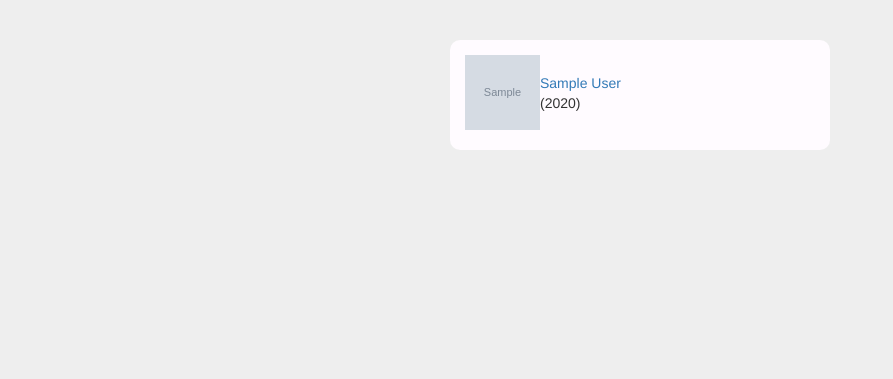
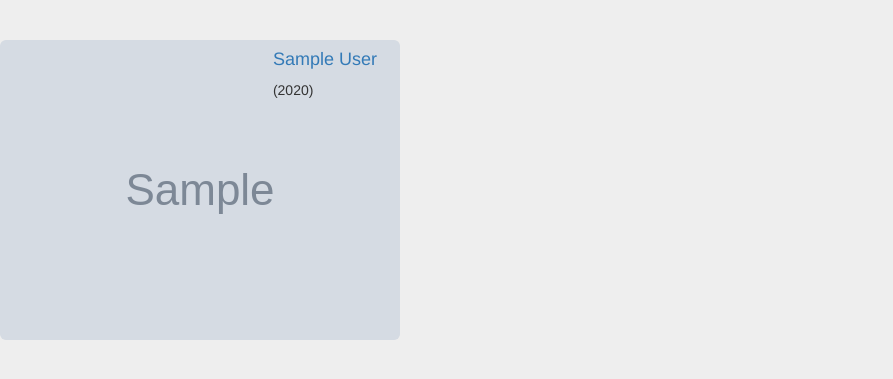
Before and after one commit to gthole/gedgo, a Django app: template templates/default/search_results.html in a window 1280 px wide. Shown: the top 379 px of the page, without its empty margins (0-893 px from the left). Run offline with Django 3.2, Linux system fonts and the light colour scheme; the template is opened without the code that fills it: most values are stand-ins (such as "Sample title", 1, 10 or a date in 2020); grey boxes marked "Sample" are stand-in pictures; some libraries are stand-ins or nearby versions.

Commit message:
Fix up search view

```diff
--- a/templates/default/search_results.html
+++ b/templates/default/search_results.html
@@ -7,17 +7,14 @@
 
 {% block content %}
 {% if people or posts %}
-    <div class="pod">
-    {% for person in people %}
-        <table><tr>
-        <td><a href="../{{ person.gedcom.id }}/{{ person.pointer }}"><img src="{{ MEDIA_URL }}thumbs/{% if person.key_photo %}{{ person.key_photo }}{% else %}generic_person.gif{% endif %}" height=75 width=75></a></td>
-        <td>
-        <a href="../{{ person.gedcom.id }}/{{ person.pointer }}/">{{ person.full_name }}</a><br>
-        ({{ person.year_range }})</td></tr></table>
-        {% if not forloop.last %} <hr> {% endif %}
-    {% endfor %}
+  {% for somebody in people %}
+  <div class="row">
+    <div class="col-sm-6">
+      {% include "person-card.html" %}
     </div>
+  </div>
+  {% endfor %}
 {% else %}
-    <div class="pod">No people matched your search criteria.<br><i>{{ query }}</i></div><br>
+    <p>No people matched your search criteria.<br><i>{{ query }}</i></p>
 {% endif %}
 {% endblock %}
--- a/views/search.py
+++ b/views/search.py
@@ -27,12 +27,12 @@ def search(request):
 
         for term in terms:
             people = Person.objects.filter(
-                Q(last_name__icontains=term) &
-                Q(first_name__icontains=term) &
+                Q(last_name__icontains=term) |
+                Q(first_name__icontains=term) |
                 Q(suffix__icontains=term)
             )
             posts = BlogPost.objects.filter(
-                Q(title__icontains=term) &
+                Q(title__icontains=term) |
                 Q(body__icontains=term)
             )
 
```
